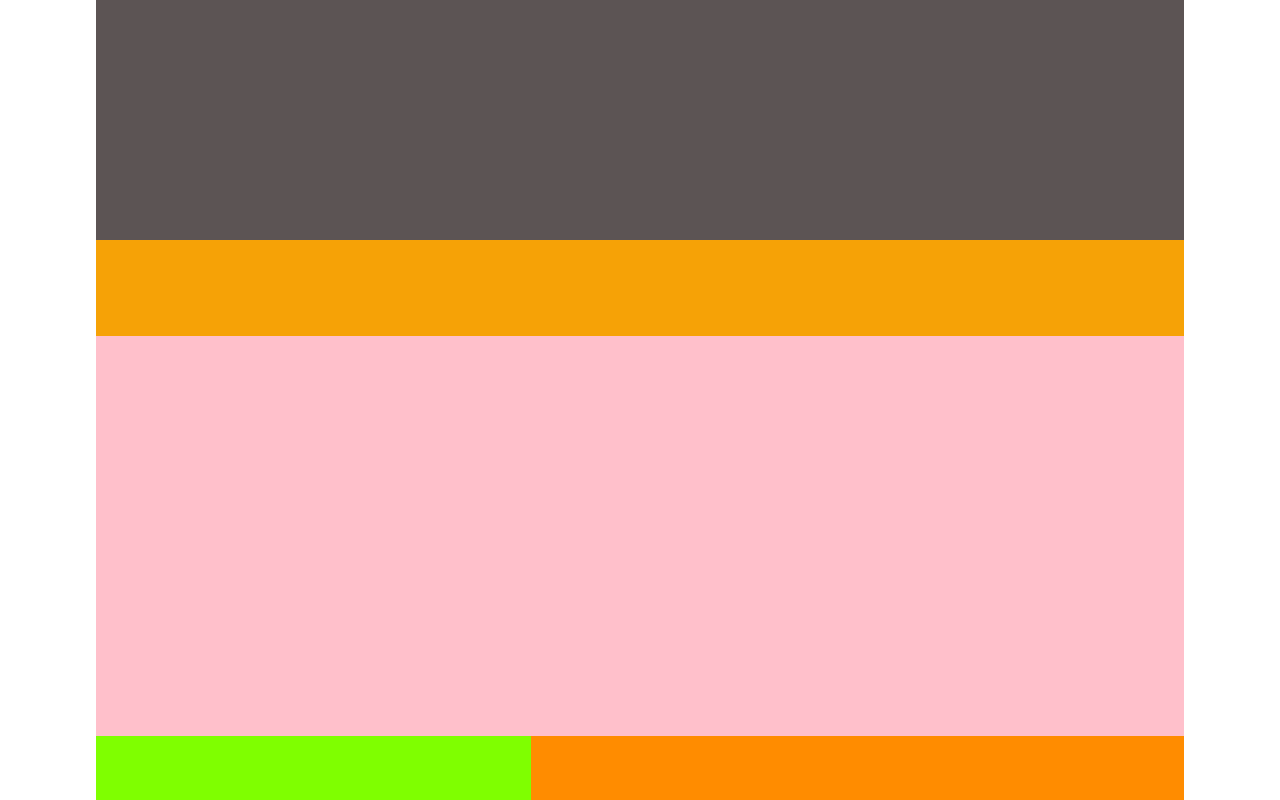
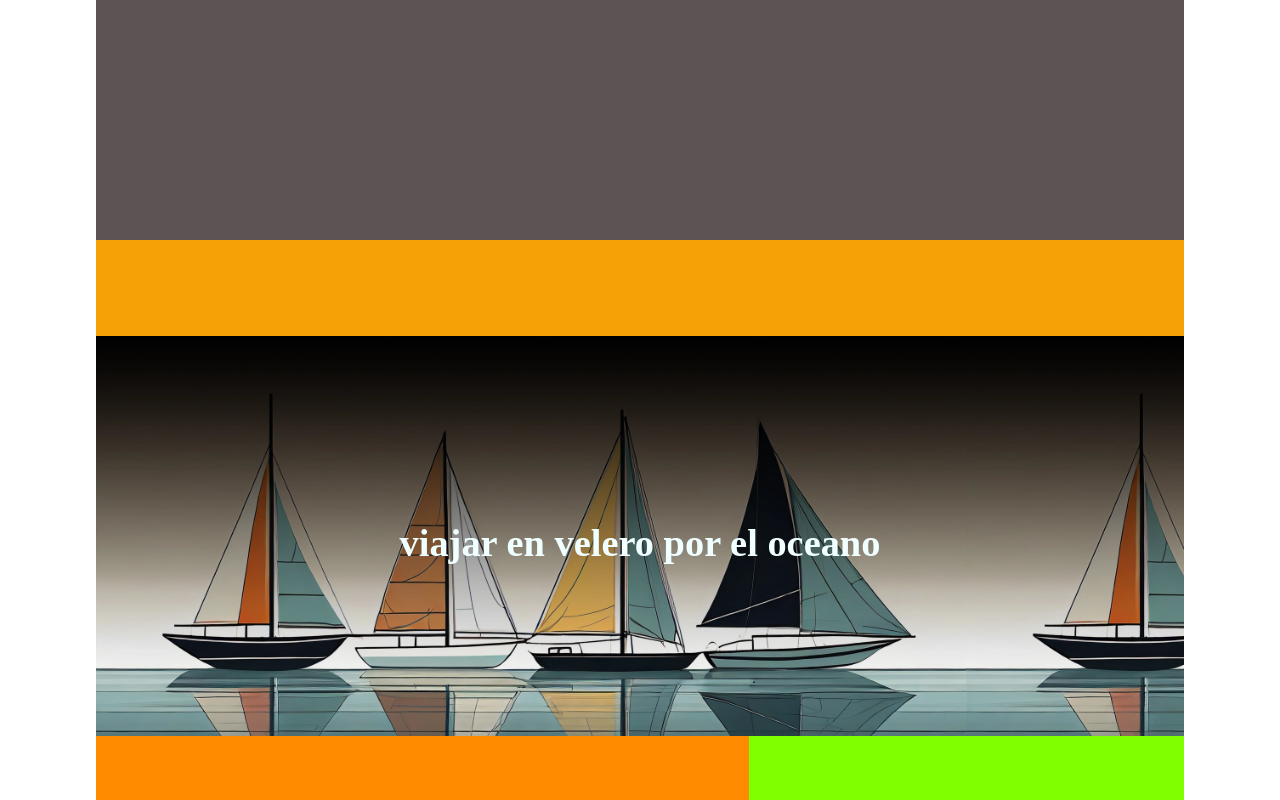
Before and after one commit to mahamsajid55/proyecto_medio_andres, a plain HTML site: page index.html in a window 1280 px wide. Shown: the top 800 px of the page. Drawn offline with Linux system fonts and the light colour scheme.

Commit message:
imagen fondo carrusel con h1

```diff
--- a/assets/css/style.css
+++ b/assets/css/style.css
@@ -17,12 +17,22 @@ nav {min-height: 6rem;
      background-color: rgb(246, 162, 6);}
 
 .carrusel {min-height: 25rem;
-          background-color: pink;}
+          background-color: pink;
+         background-image: url("../../img-sitio/maqueta.jpg");
+         background-size: 80%;
+         display: flex;
+         justify-content: center;
+         align-items: center;}
+
+.carrusel h1 {color: azure;
+              font-size: 2.4rem;
+              margin-top: 2.5rem;}
 
 .content {min-height: 40rem;
          background-color: brown;
          display: flex;
-        flex-direction: row-reverse;}
+
+    }
 
 main {width: 60%;
      min-height: 40rem;
--- a/index.html
+++ b/index.html
@@ -16,7 +16,7 @@
 
     </nav>
     <div class="carrusel">
-
+    <h1>viajar en velero por el oceano</h1>
     </div>
     <div class="content">
         <main></main>
```
Also changed, not shown: img-sitio/maqueta.jpg (added).
